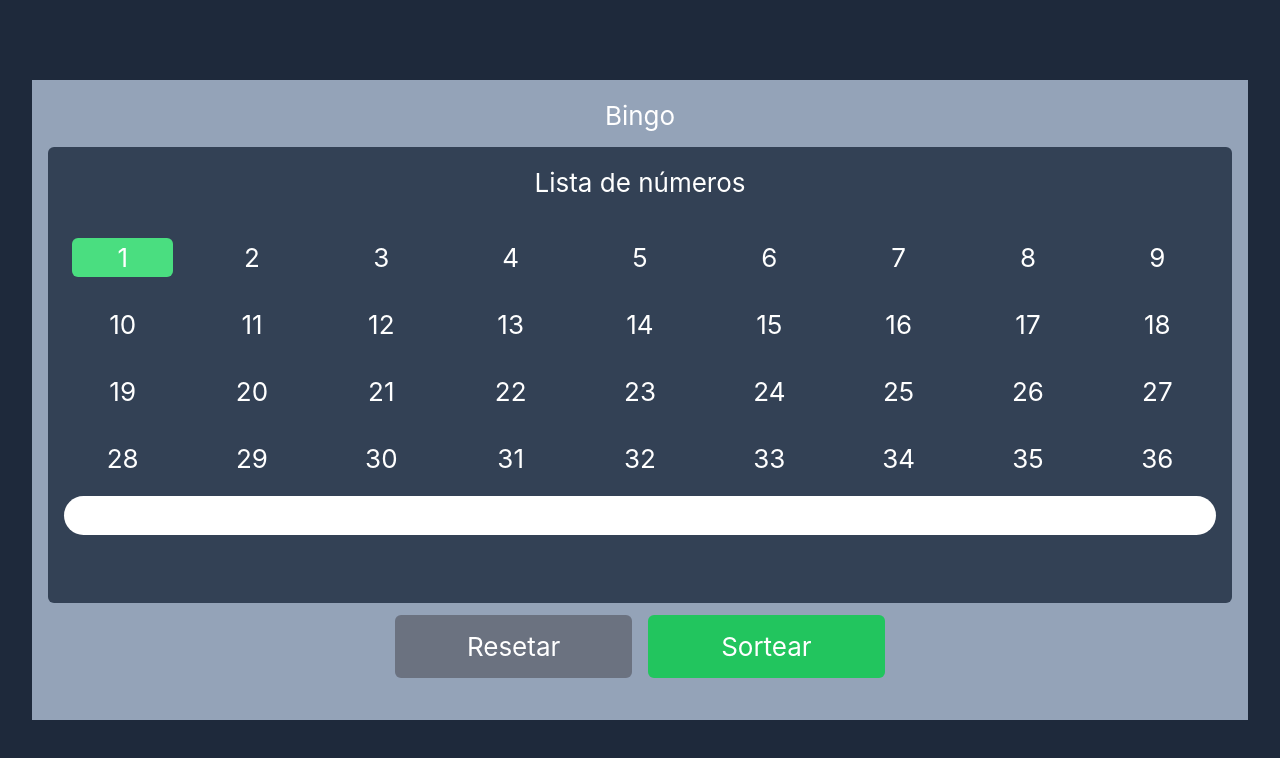
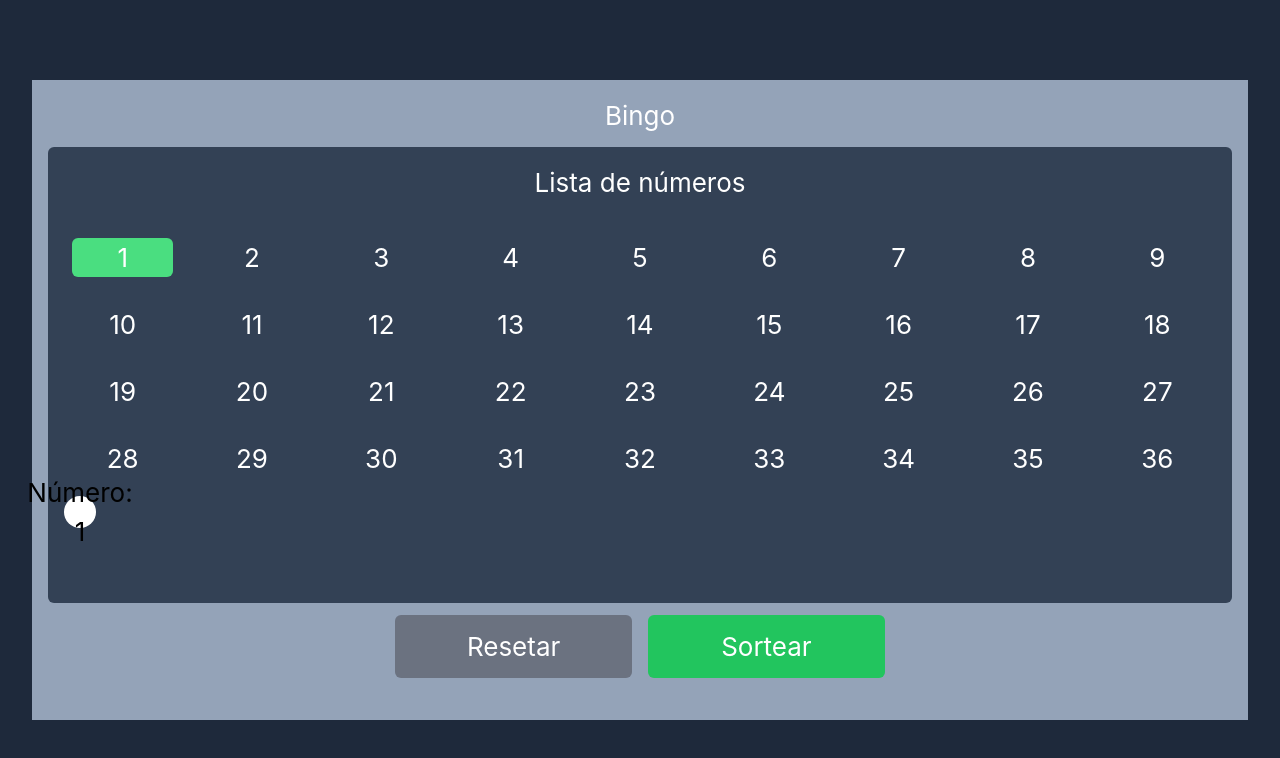
Before and after one commit to victorgabriel08fs/bingo, a React (Create React App) app: page / in a window 1280 px wide. Both pictures are taken after a click on the button "Sortear". Shown: the top 758 px of the page. Built offline with nearby package versions, Linux system fonts and the light colour scheme.

Commit message:
numero sorteado

```diff
--- a/src/pages/HomePage.jsx
+++ b/src/pages/HomePage.jsx
@@ -51,9 +51,11 @@ const HomePage = () => {
           ))}
         </div>
         {sorteados.length > 0 && (
-          <h3 className="mt-3 bg-white rounded-full flex justify-center items-center">
-            Número: {sorteados[sorteados.length - 1]}
-          </h3>
+          <div>
+            <h3 className="w-8 h-8 mt-3 text-black bg-white rounded-full flex justify-center items-center">
+              Número: {sorteados[sorteados.length - 1]}
+            </h3>
+          </div>
         )}
       </div>
       <div className="self-center w-full flex gap-4 justify-center">
```
